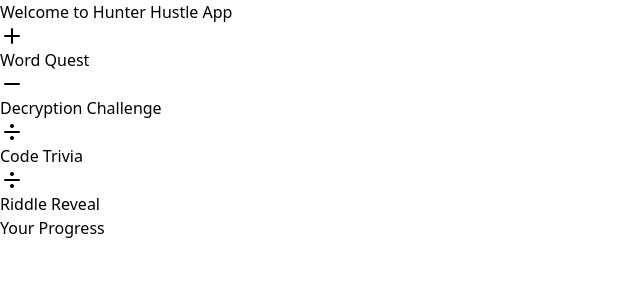
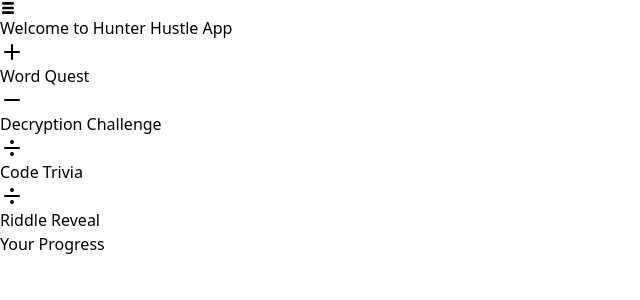
Before and after one commit to jatinfoujdar/Hunter-Hustle, a React (Vite) app in the folder vite-project/: page / in a window 1280 px wide. Shown: the top 300 px of the page, without its empty margins (0-640 px from the left). Built offline with nearby package versions, Linux system fonts and the light colour scheme.

Commit message:
sidebar commit

```diff
--- a/vite-project/package.json
+++ b/vite-project/package.json
@@ -12,6 +12,7 @@
   "dependencies": {
     "react": "^18.2.0",
     "react-dom": "^18.2.0",
+    "react-icons": "^5.0.1",
     "react-router-dom": "^6.22.0"
   },
   "devDependencies": {
--- a/vite-project/src/components/Home.jsx
+++ b/vite-project/src/components/Home.jsx
@@ -1,5 +1,6 @@
 import React, { useState } from 'react';
 import { Link } from 'react-router-dom';
+import { TiThMenu } from "react-icons/ti";
 
 const Home = () => {
   const [progress, setProgress] = useState(0);
@@ -8,7 +9,11 @@ const Home = () => {
   };
 
   return (
-    <div className="flex flex-col items-center justify-center h-screen bg-[#E6FCFF]">
+    <div className='bg-[#E6FCFF]'>
+    <div className='p-4'>
+      <TiThMenu className='h-5 w-5'/>
+    </div>
+    <div className="flex flex-col items-center justify-center h-screen ">
       <div className="text-4xl font-bold text-[#008080] my-10">Welcome to Hunter Hustle App</div>
       <div className="grid grid-cols-2 gap-4 w-3/4">
         <Link to="/wordquest" className="flex flex-col items-center justify-center py-4 px-6 rounded-xl bg-[#FFCCE6] text-[#800000] font-semibold text-lg hover:bg-[#FF99CC] transition-colors duration-300">
@@ -47,6 +52,7 @@ const Home = () => {
       <div className="h-full bg-[#008080] rounded-full" style={{ width: `${progress}%` }}></div>
       </div>
     </div>
+    </div>
   );
 }
 
```
Also changed, not shown: 1 other file (tests, documents, lock files or other folders).
